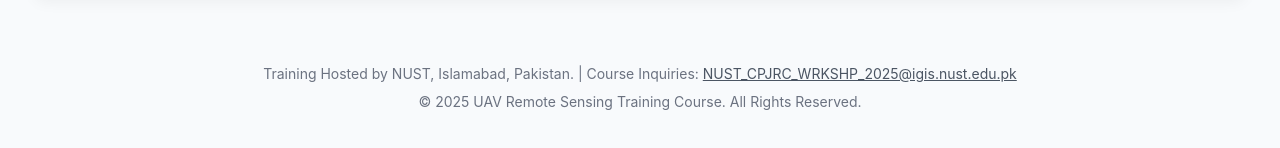
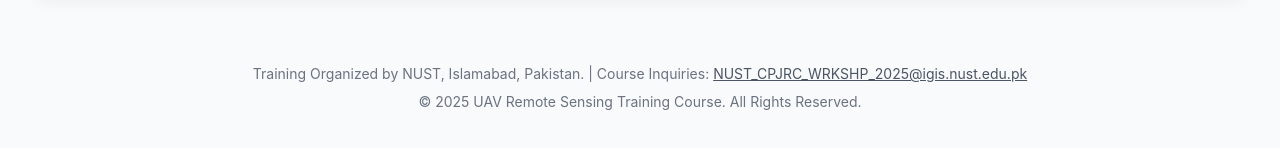
Before and after one commit to NUSTCPJRC2025/NUSTCPJRC2025.github.io, a plain HTML site: page index.html in a window 1280 px wide. Shown: the part 3661-3809 px from the top of the page. Drawn offline with nearby package versions, Linux system fonts and the light colour scheme.

Commit message:
Update index.html

```diff
--- a/index.html
+++ b/index.html
@@ -299,7 +299,7 @@
 
         <!-- Footer -->
         <footer class="text-center py-8 text-gray-500 text-sm">
-            <p>Training Hosted by NUST, Islamabad, Pakistan. | Course Inquiries: <a href="mailto:NUST_CPJRC_WRKSHP_2025@igis.nust.edu.pk" class="text-gray-600 hover:text-blue-600 underline">NUST_CPJRC_WRKSHP_2025@igis.nust.edu.pk</a></p>
+            <p>Training Organized by NUST, Islamabad, Pakistan. | Course Inquiries: <a href="mailto:NUST_CPJRC_WRKSHP_2025@igis.nust.edu.pk" class="text-gray-600 hover:text-blue-600 underline">NUST_CPJRC_WRKSHP_2025@igis.nust.edu.pk</a></p>
             <p class="mt-2">&copy; 2025 UAV Remote Sensing Training Course. All Rights Reserved.</p>
         </footer>
     </div>
```
